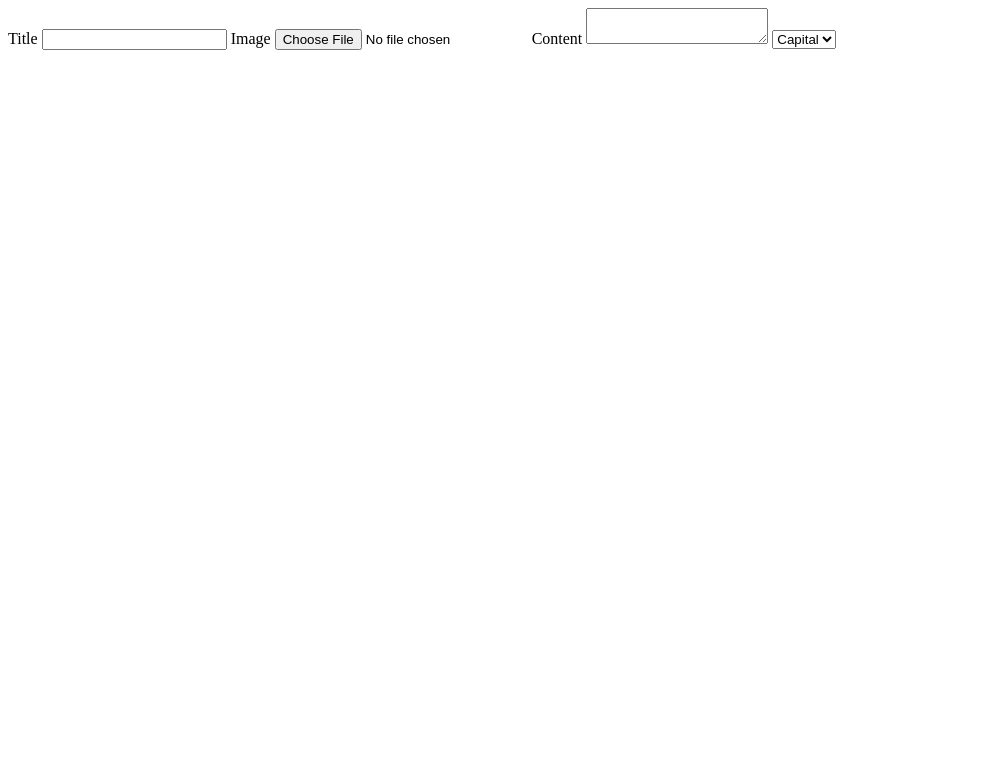
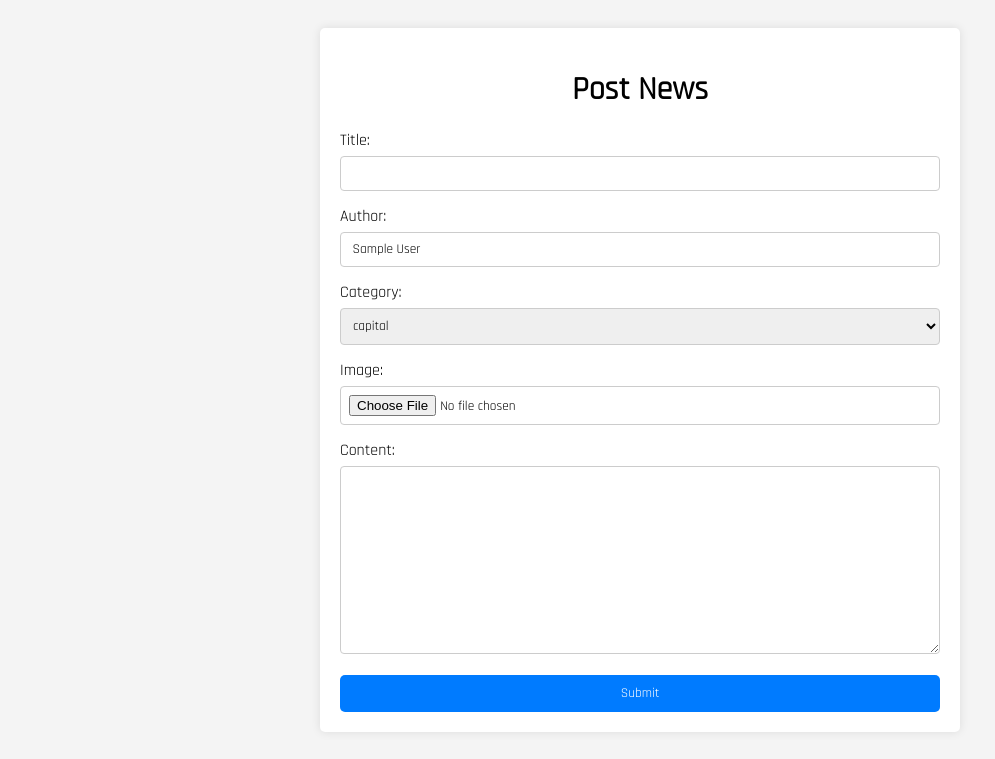
Before and after one commit to Prateek-Giree/News-Portal-Django, a Django app: page /postnews/ in a window 1280 px wide. Shown: the top 759 px of the page, without its empty margins (0-995 px from the left). Run offline with Django 5.2, Linux system fonts and the light colour scheme; the visitor is signed in with stand-in values (Sample User, id 1).

Commit message:
news post functionality

```diff
--- a/a_news/templates/a_news/postnews.html
+++ b/a_news/templates/a_news/postnews.html
@@ -1,26 +1,65 @@
+{% load static %}
+
 <!DOCTYPE html>
 <html lang="en">
   <head>
-    <meta charset="UTF-8">
-    <meta name="viewport" content="width=device-width, initial-scale=1.0">
-    <title>NewsNepal | Post news</title>
+    <meta charset="UTF-8" />
+    <meta name="viewport" content="width=device-width, initial-scale=1.0" />
+    <link rel="stylesheet" href=" {% static 'css/postnews.css' %} " />
+    <title>NewsNepal | Post News</title>
   </head>
   <body>
-    <form action="" method="POST" enctype="multipart/form-data">
-        <label for="">Title</label>
-        <input type="text" name="" id="">
-
-        <label for="">Image</label>
-        <input type="file">
-
-        <label for="">Content</label>
-        <textarea name="" id=""></textarea>
-
-        <select name="category" id="">
-            <option value="Capital">Capital</option>
-            <option value="sports">Sports</option>
-            <option value="Global">Global</option>
+    {% if messages %} {% for message in messages %}
+    <script>
+      alert("{{message}}");
+    </script>
+    {% endfor %} {% endif %}
+    <div class="container">
+      <h1>Post News</h1>
+      <form
+        method="POST"
+        action=" {% url 'postnews' %} "
+        enctype="multipart/form-data"
+      >
+        {% csrf_token %}
+        <div class="form-group">
+          <label for="id_title">Title:</label>
+          <input type="text" id="id_title" name="title" required />
+        </div>
+        <div class="form-group">
+          <label for="id_title">Author:</label>
+          <input
+            type="text"
+            id="id_title"
+            name="title"
+            value=" {{user}} "
+            required
+            readonly
+          />
+        </div>
+        <div class="form-group">
+          <label for="id_category">Category:</label>
+          <select id="id_category" name="category" required>
+            {% for category in category_list %}
+            <option value="{{ category }}">{{ category }}</option>
+            {% endfor %}
           </select>
+        </div>
+        <div class="form-group">
+          <label for="id_image">Image:</label>
+          <input type="file" id="id_image" name="image" required />
+        </div>
+        <div class="form-group">
+          <label for="id_content">Content:</label>
+          <textarea
+            id="id_content"
+            name="content"
+            rows="10"
+            required
+          ></textarea>
+        </div>
+        <button type="submit">Submit</button>
       </form>
+    </div>
   </body>
 </html>
--- a/a_news/views.py
+++ b/a_news/views.py
@@ -5,6 +5,9 @@ from django.contrib import messages
 from django.contrib.auth.models import User
 from .models import News, User
 from django.contrib.auth.hashers import make_password
+from django.utils import timezone
+from django.conf import settings
+from django.core.files.storage import FileSystemStorage
 
 # Create your views here.
 
@@ -103,4 +106,40 @@ def register(request):
 
 @login_required(login_url='login')
 def postNews(request):
-    return render(request,'a_news/postnews.html')
+    if request.method == 'POST':
+        title = request.POST.get('title')
+        category = request.POST.get('category')
+        image = request.FILES.get('image')
+        content = request.POST.get('content')
+        author = request.user
+        published_date = timezone.now()
+
+        if title and category and image and content:
+            # Save the image file
+            fs = FileSystemStorage(location=settings.MEDIA_ROOT)
+            filename = fs.save(image.name, image)
+            image_url = fs.url(filename)
+
+            # Create a new News instance
+            news = News(
+                title=title,
+                category=category,
+                image=image_url,
+                content=content,
+                author=author,
+                published_date=published_date
+            )
+            news.save()
+            messages.success(request, "News posted successfully.")
+            return redirect("home")
+
+    categories = ['capital', 'nation', 'politics', 'global',
+                  'stock', 'sports', 'science_tech', 'weather']
+    category_list = {category: News.objects.filter(
+        category=category) for category in categories}
+
+    context={
+        'category_list':category_list,
+        'user':request.user.name
+    }
+    return render(request,'a_news/postnews.html',context)
--- /dev/null
+++ b/static/css/postnews.css
@@ -0,0 +1,61 @@
+@import url("https://fonts.googleapis.com/css2?family=Rajdhani&display=swap");
+* {
+  font-family: "Rajdhani", sans-serif;
+}
+
+body {
+  background-color: #f4f4f4;
+  padding: 20px;
+}
+
+.container {
+  max-width: 600px;
+  margin: 0 auto;
+  padding: 20px;
+  background: white;
+  border-radius: 5px;
+  box-shadow: 0 0 10px rgba(0, 0, 0, 0.1);
+}
+
+h1 {
+  text-align: center;
+  margin-bottom: 20px;
+}
+
+.form-group {
+  margin-bottom: 15px;
+}
+
+label {
+  display: block;
+  margin-bottom: 5px;
+}
+
+input[type="text"],
+input[type="file"],
+textarea,
+select {
+  width: 100%;
+  padding: 8px;
+  box-sizing: border-box;
+  border: 1px solid #ccc;
+  border-radius: 4px;
+}
+
+textarea {
+  resize: vertical;
+}
+
+button {
+  width: 100%;
+  padding: 10px;
+  background-color: #007bff;
+  color: white;
+  border: none;
+  border-radius: 5px;
+  cursor: pointer;
+}
+
+button:hover {
+  background-color: #0056b3;
+}
```
Lines whose indentation alone changed are shown as unchanged.
